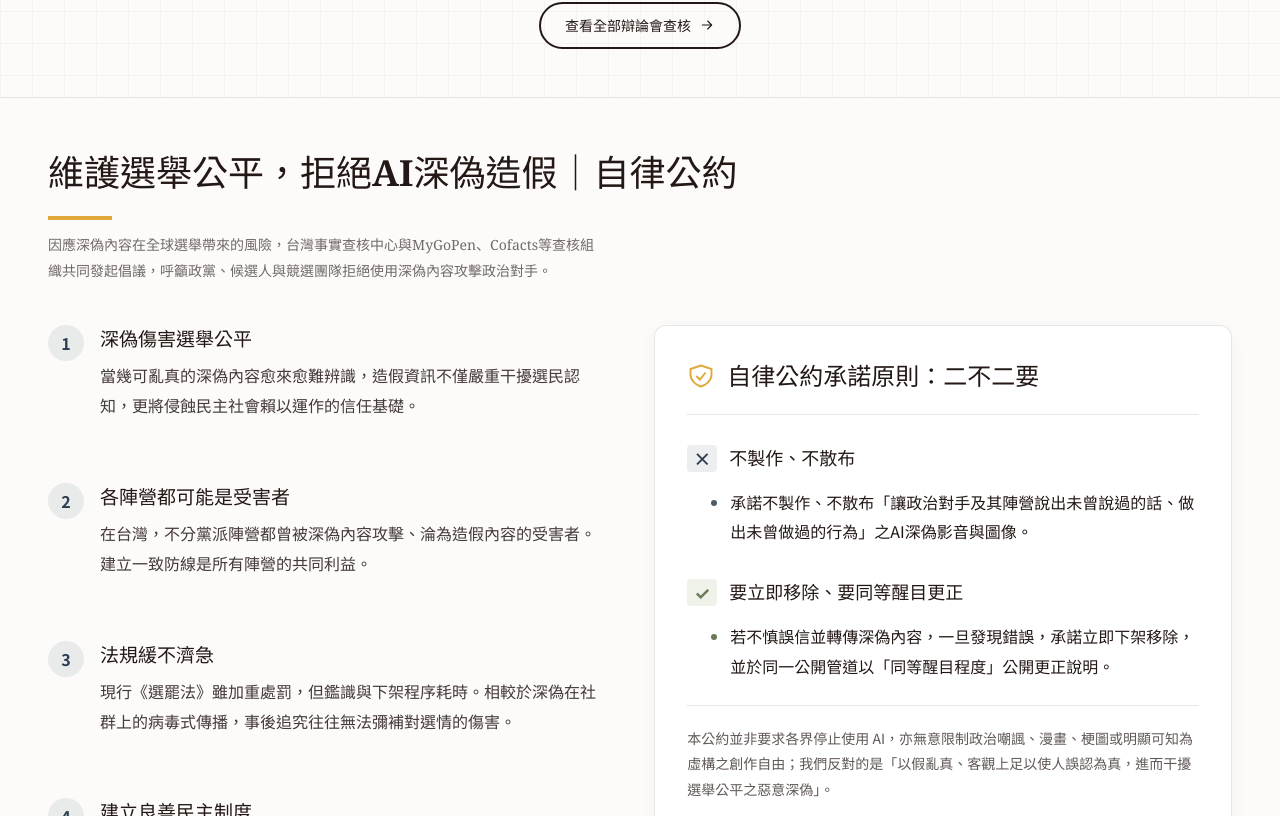
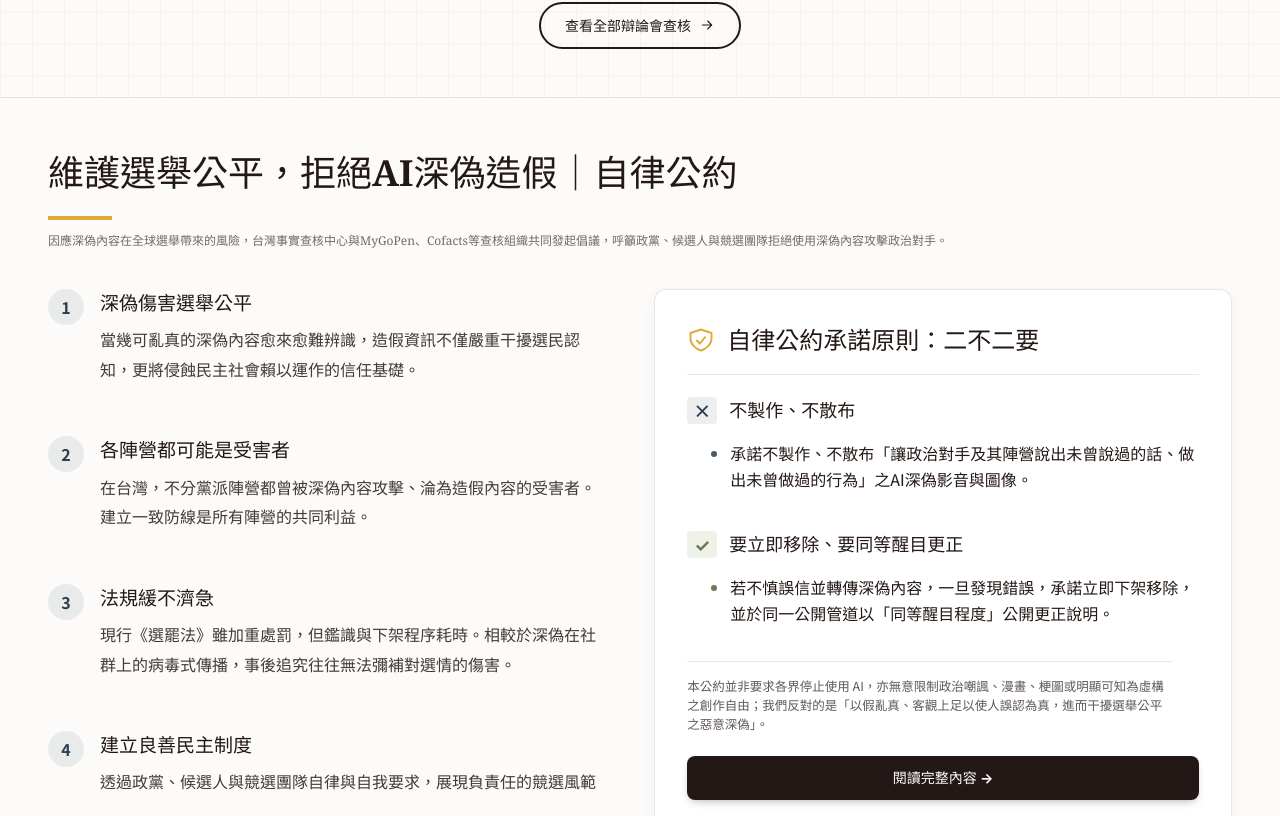
Before and after one commit to tfc-taiwan/2026_tfc_election_website, a React (Vite) app: page / in a window 1280 px wide. Shown: the part 2244-3060 px from the top of the page. Built offline with nearby package versions, Linux system fonts and the light colour scheme.

Commit message:
Refine homepage pledge layout

```diff
--- a/src/styles.css
+++ b/src/styles.css
@@ -916,6 +916,34 @@ section[id] { scroll-margin-top: calc(var(--header-height) + 8px); }
   .pledge-embedded .pledge-description-embedded { max-width: none; white-space: nowrap; font-size: clamp(12px, .9vw, 14px); line-height: 1.5; }
 }
 
+/* Keep the homepage pledge introduction independent and on one desktop line;
+   tighten the principles card so its visual weight matches the reasons column. */
+@media (min-width: 1181px) {
+  .pledge-embedded > .section-heading { display: block; }
+  .pledge-embedded > .section-heading > div { width: 100%; }
+  .pledge-embedded .section-heading .pledge-description-embedded,
+  .pledge-embedded .section-heading .pledge-description-embedded p {
+    width: 100%;
+    max-width: none;
+    white-space: nowrap;
+    font-size: clamp(12px, .8vw, 14px);
+    line-height: 1.45;
+  }
+  .pledge-embedded .pledge-paper { display: flex; flex-direction: column; }
+  .pledge-embedded .pledge-paper > :is(h2, h3) { padding-bottom: 16px; margin-bottom: 22px; }
+  .pledge-embedded .pledge-group + .pledge-group { margin-top: 22px; }
+  .pledge-embedded .pledge-group h3 { margin-bottom: 10px; }
+  .pledge-embedded .pledge-group ul { line-height: 1.65; }
+  .pledge-embedded .pledge-group li + li { margin-top: 12px; }
+  .pledge-embedded .pledge-paper .pledge-principles-note {
+    margin-top: 18px;
+    padding-top: 14px;
+    font-size: 12.5px;
+    line-height: 1.55;
+  }
+  .pledge-embedded .pledge-fulltext { margin-top: 22px; }
+}
+
 /* Mobile preview: keep infographic groups as a native, swipeable rail and let
    the rotating case text grow naturally instead of clipping inside the card. */
 .infographic-grid { -webkit-overflow-scrolling: touch; touch-action: pan-x pan-y; }
```
